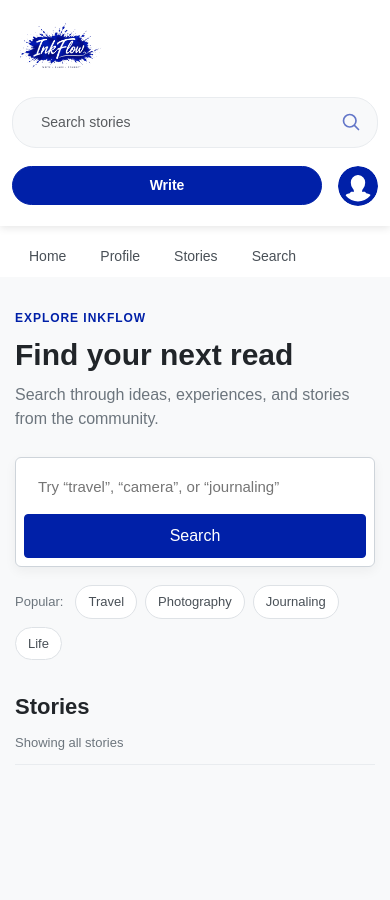
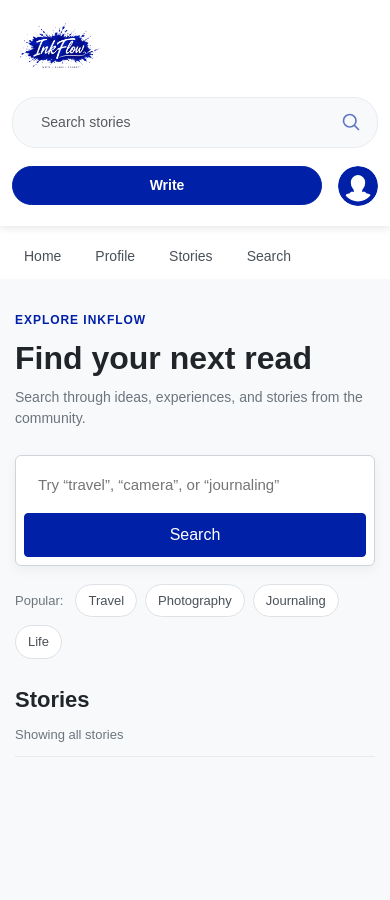
Before and after one commit to Sacsitha/Blog-Application, a PHP site: page /Blog-Application/frontend/pages/search_page.html in a window 390 px wide. Shown: the top 900 px of the page. Before the commit the page ends 765 px from the top, so only its background shows below. Run offline with PHP 8.4, Linux system fonts and the light colour scheme.

Commit message:
make the page responsive

```diff
--- a/frontend/css/profile.css
+++ b/frontend/css/profile.css
@@ -307,6 +307,9 @@ main {
 	.nav-list {
 		display: flex;
 		gap: 6px;
+		overflow-x: auto;
+		padding-bottom: 2px;
+		white-space: nowrap;
 	}
 
 	.nav-list .nav-link {
@@ -321,6 +324,11 @@ main {
 		padding: 18px;
 	}
 
+	.profile-sidebar .profile-card {
+		max-width: 520px;
+		margin: 0 auto;
+	}
+
 	main,
 	.footer {
 		margin-right: 0;
@@ -333,6 +341,16 @@ main {
 }
 
 @media (max-width: 576px) {
+	.navbar-header .container-fluid {
+		padding-right: 12px;
+		padding-left: 12px;
+	}
+
+	.sidebar-nav {
+		padding-right: 10px;
+		padding-left: 10px;
+	}
+
 	.modern-card {
 		display: block;
 	}
--- a/frontend/css/search.css
+++ b/frontend/css/search.css
@@ -246,6 +246,20 @@ body {
 	}
 }
 
+@media (max-width: 576px) {
+	.search-intro h1 {
+		font-size: 32px;
+	}
+
+	.search-intro > p:last-child {
+		font-size: 14px;
+	}
+
+	.topic-row {
+		margin-bottom: 28px;
+	}
+}
+
 @media (max-width: 480px) {
 	.search-control {
 		flex-direction: column;
```
Also changed, not shown: frontend/css/style.css (+31 -0 lines), frontend/css/user_profile.css (+23 -0 lines).
